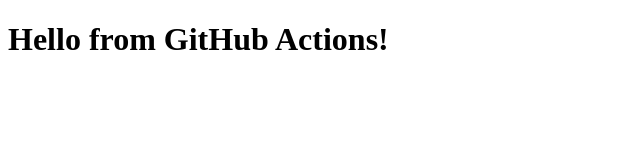
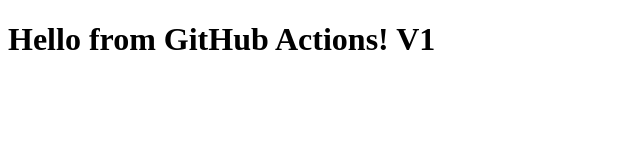
Before and after one commit to Paulalopesdeveloper/github-actions-hello-test, a plain HTML site: page index.html in a window 1280 px wide. Shown: the full height of the page, 0-640 px from the left. Drawn offline with Linux system fonts and the light colour scheme.

Commit message:
Test GitHub Actions

```diff
--- a/index.html
+++ b/index.html
@@ -6,6 +6,6 @@
   <title>Hello World</title>
 </head>
 <body>
-  <h1>Hello from GitHub Actions!</h1>
+  <h1>Hello from GitHub Actions! V1</h1>
 </body>
 </html>
```
